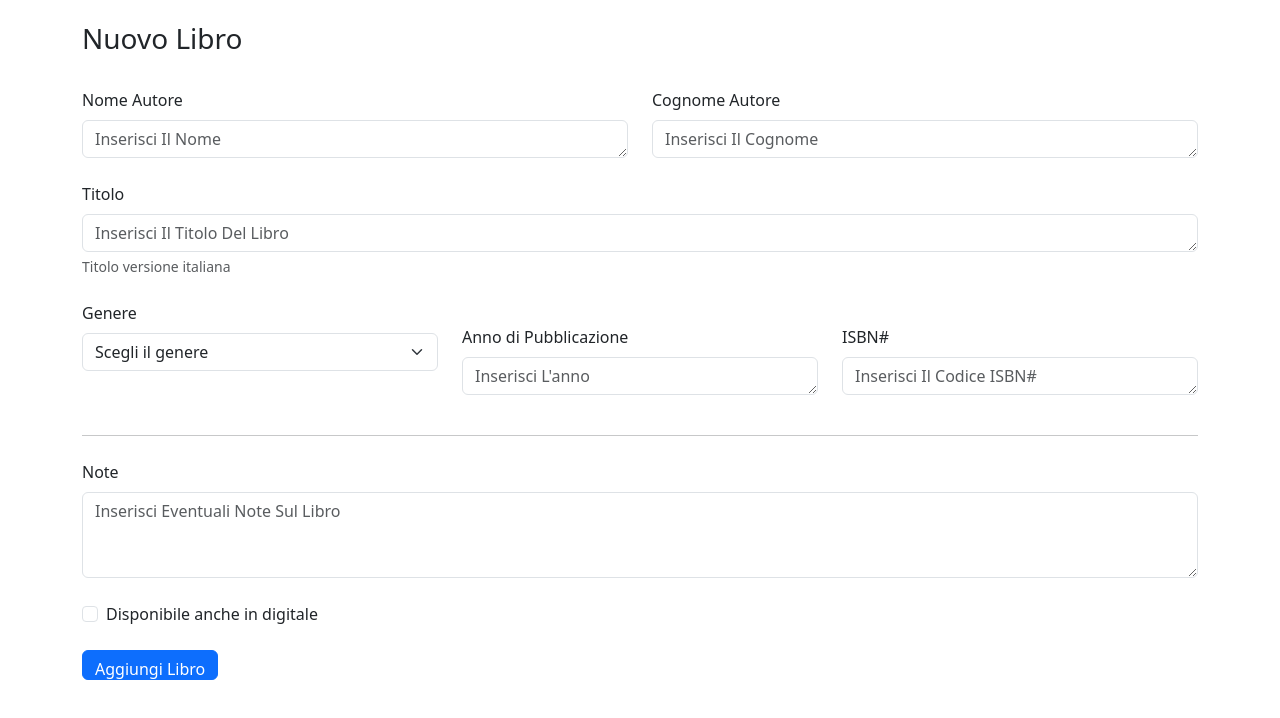
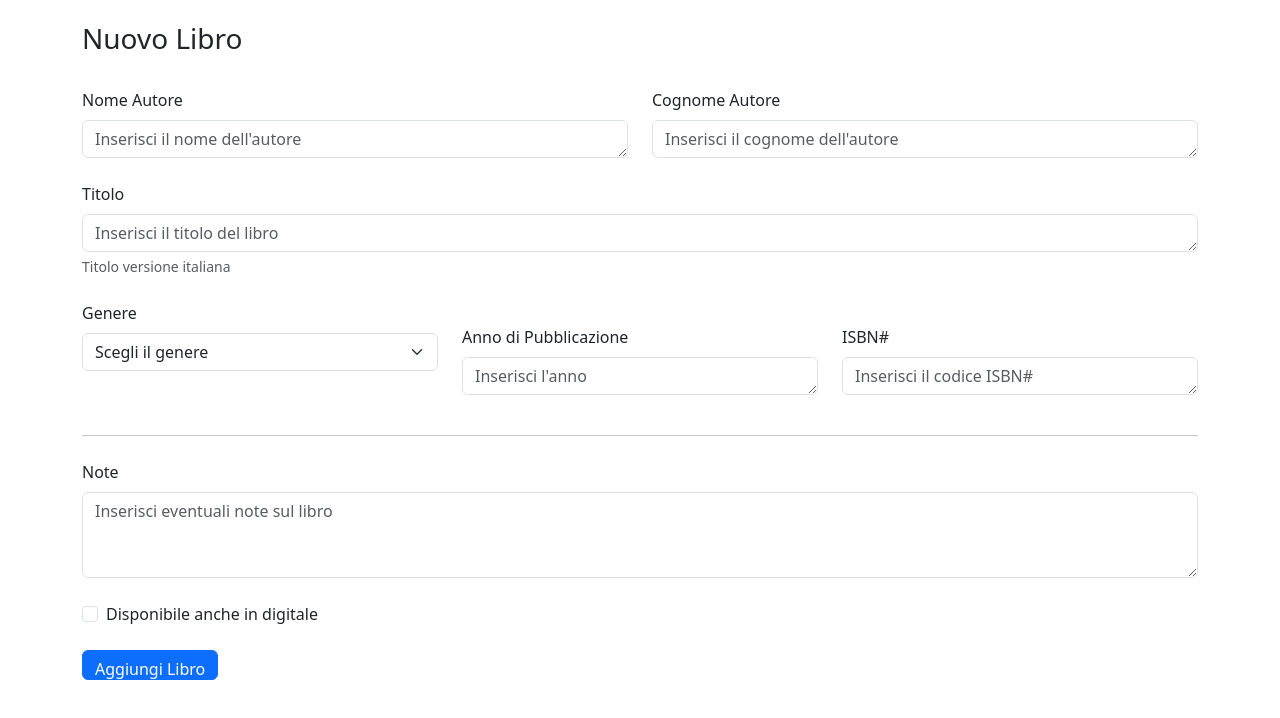
Before and after one commit to bingiulioliu/html-css-bootstrap-dashboard, a plain HTML site: page new-book.html in a window 1280 px wide. Shown: the part 98-816 px from the top of the page. Drawn offline with nearby package versions, Linux system fonts and the light colour scheme.

Commit message:
ADD required + minor fix

```diff
--- a/new-book.html
+++ b/new-book.html
@@ -55,7 +55,7 @@
     </header>
     <main>
         <!-- FORM -->
-        <form class="container mt-4 needs-validation">
+        <form class="container mt-4">
             <!-- TITOLO -->
             <div class="row">
                 <div class="">
@@ -66,26 +66,27 @@
             <div class="row mt-4">
                 <div class="col-6">
                     <label for="AuthorFirstName" class="form-label">Nome Autore</label>
-                    <textarea class="form-control text-capitalize" id="AuthorFirstName" rows="1"
-                        placeholder="Inserisci il nome"></textarea>
+                    <textarea class="form-control " id="AuthorFirstName" rows="1"
+                        placeholder="Inserisci il nome dell'autore"></textarea>
                 </div>
                 <div class="col-6">
                     <label for="AuthorLastName" class="form-label">Cognome Autore</label>
-                    <textarea class="form-control text-capitalize" id="AuthorLastName" rows="1"
-                        placeholder="Inserisci il cognome"></textarea>
+                    <textarea class="form-control " id="AuthorLastName" rows="1" required
+                        placeholder="Inserisci il cognome dell'autore"></textarea>
                 </div>
             </div>
             <!-- Titolo libro -->
             <div class="row mt-4">
                 <div class="col">
                     <label for="BookTitle" class="form-label">Titolo</label>
-                    <textarea class="form-control text-capitalize" id="BookTitle" rows="1"
-                        placeholder="Inserisci il titolo del libro"></textarea>
+                    <textarea class="form-control " id="BookTitle" rows="1"
+                        placeholder="Inserisci il titolo del libro" required></textarea>
                     <div id="BookTitle" class="form-text">Titolo versione italiana</div>
                 </div>
             </div>
-            <!-- Genere Libro -->
+            <!-- Genere anno e ISBN -->
             <div class="row mt-4">
+                <!-- Genere Libro -->
                 <div class="col-12 col-lg-4">
                     <label for="BookGenre" class="form-label">Genere</label>
                     <select class="form-select" aria-label="Default select example">
@@ -104,20 +105,16 @@
                         <option value="avventura">Avventura</option>
                     </select>
                 </div>
-
                 <!-- Anno di Pubblicazione -->
-
                 <div class="col-12 mt-4 col-lg-4">
                     <label for="ReleaseDate" class="form-label">Anno di Pubblicazione</label>
-                    <textarea class="form-control text-capitalize" id="ReleaseDate" rows="1"
+                    <textarea class="form-control" id="ReleaseDate" rows="1" pattern="[0-9]+"
                         placeholder="Inserisci l'anno"></textarea>
                 </div>
-
                 <!-- ISBN# -->
-
                 <div class="col-12 mt-4 col-lg-4">
                     <label for="ISBN" class="form-label">ISBN#</label>
-                    <textarea class="form-control text-capitalize" id="ISBN" rows="1"
+                    <textarea class="form-control " id="ISBN" rows="1" required
                         placeholder="Inserisci il codice ISBN#"></textarea>
                 </div>
             </div>
@@ -129,7 +126,7 @@
             <div class="row mt-4">
                 <div class="col">
                     <label for="Note" class="form-label">Note</label>
-                    <textarea class="form-control text-capitalize" id="Note" rows="3"
+                    <textarea class="form-control " id="Note" rows="3"
                         placeholder="Inserisci eventuali note sul libro"></textarea>
                 </div>
             </div>
```
